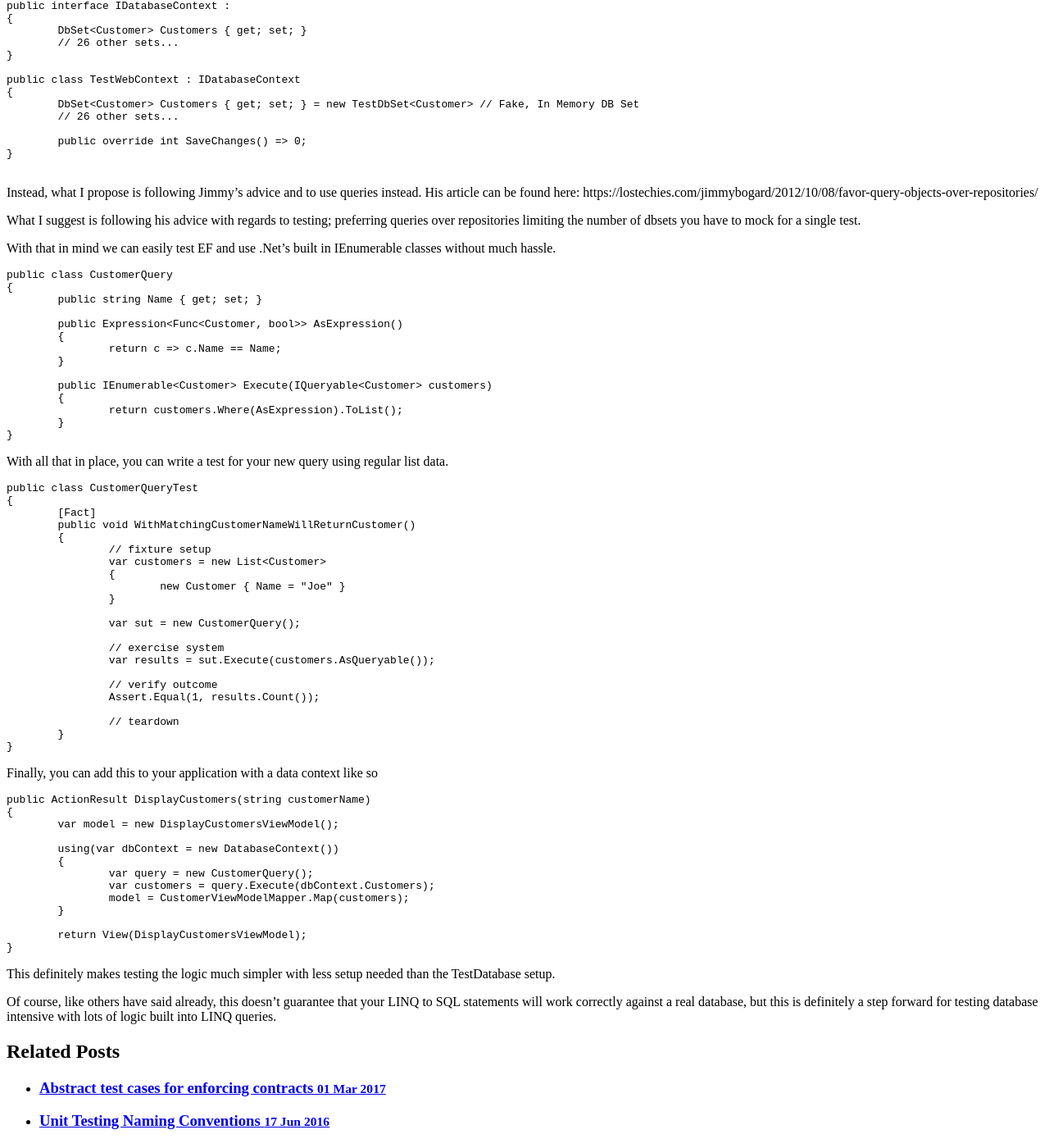
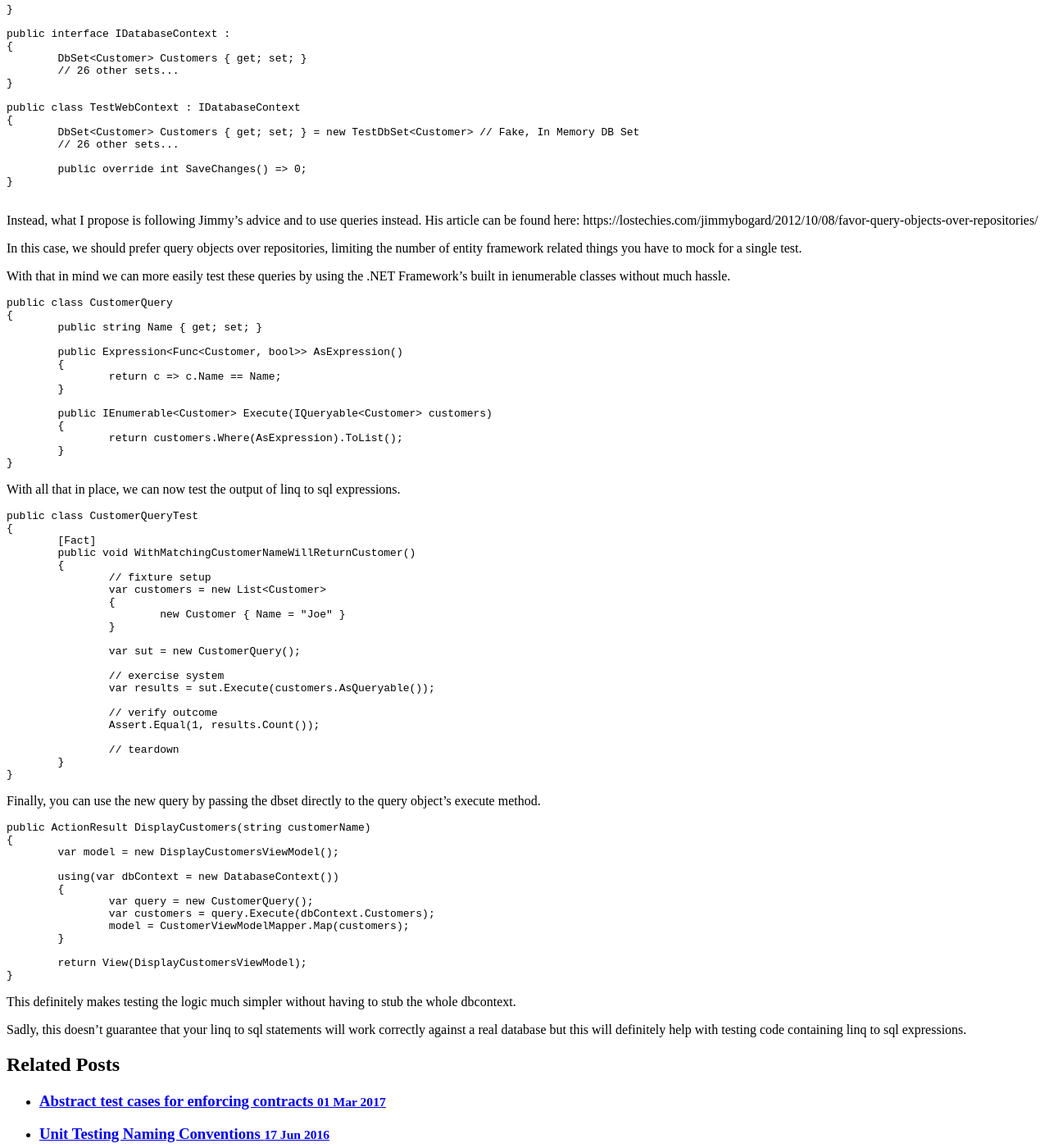
Before and after one commit to Mykezero/Mykezero.github.io, a Jekyll site: the page built from _posts/2016-7-10-unit-testing-ef-queries.md, in a window 1280 px wide and 1400 px high, scrolled down 438 px. Shown: the whole window at 82% size. Built offline with Jekyll 4.4.1, drawn with Linux system fonts in a browser that asks for light colours; some of the changed text lies outside the part shown.

Commit message:
Update 2016-7-10-unit-testing-ef-queries.md

````diff
--- a/_posts/2016-7-10-unit-testing-ef-queries.md
+++ b/_posts/2016-7-10-unit-testing-ef-queries.md
@@ -4,9 +4,11 @@
 date: 2016-7-10
 ---
 
-EF is a pretty hard framework to unit test. In the past, I've tried using fake, in-memory dbsets to test my queries but they always felt so clunky.
+When working with the entity framework, sometimes you'd just like to test the output of your linq to sql statements without invoking the database.
 
-You would end up creating a header interface for the DbContext which is just a pain when you have 26 dbsets in one DbContext ...
+In the past, I've tried using fake, in-memory dbsets to test these queries but the resulting test doubles always felt clunky.
+
+You would end up creating a header interface for the DbContext which is a pain to maintain when you have many dbsets in one dbcontext.
 
 ```
 public class DatabaseContext : DbContext, IDatabaseContext
@@ -34,9 +36,9 @@
 Instead, what I propose is following Jimmy's advice and to use queries instead. His article can be found here:
 https://lostechies.com/jimmybogard/2012/10/08/favor-query-objects-over-repositories/
 
-What I suggest is following his advice with regards to testing; preferring queries over repositories limiting the number of dbsets you have to mock for a single test.
+In this case, we should prefer query objects over repositories, limiting the number of entity framework related things you have to mock for a single test.
 
-With that in mind we can easily test EF and use .Net's built in IEnumerable classes without much hassle.
+With that in mind we can more easily test these queries by using the .NET Framework's built in ienumerable classes without much hassle.
 
 ```
 public class CustomerQuery
@@ -55,7 +57,7 @@
 }
 ```
 
-With all that in place, you can write a test for your new query using regular list data.
+With all that in place, we can now test the output of linq to sql expressions.
 
 ```
 public class CustomerQueryTest
@@ -82,7 +84,7 @@
 }
 ```
 
-Finally, you can add this to your application with a data context like so
+Finally, you can use the new query by passing the dbset directly to the query object's execute method.
 
 ```
 public ActionResult DisplayCustomers(string customerName)
@@ -100,7 +102,6 @@
 }
 ```
 
-This definitely makes testing the logic much simpler with less setup needed than the TestDatabase setup.
+This definitely makes testing the logic much simpler without having to stub the whole dbcontext.
 
-Of course, like others have said already, this doesn't guarantee that your LINQ to SQL statements will work correctly against a real database,
-but this is definitely a step forward for testing database intensive with lots of logic built into LINQ queries.
+Sadly, this doesn't guarantee that your linq to sql statements will work correctly against a real database but this will definitely help with testing code containing linq to sql expressions.
````
